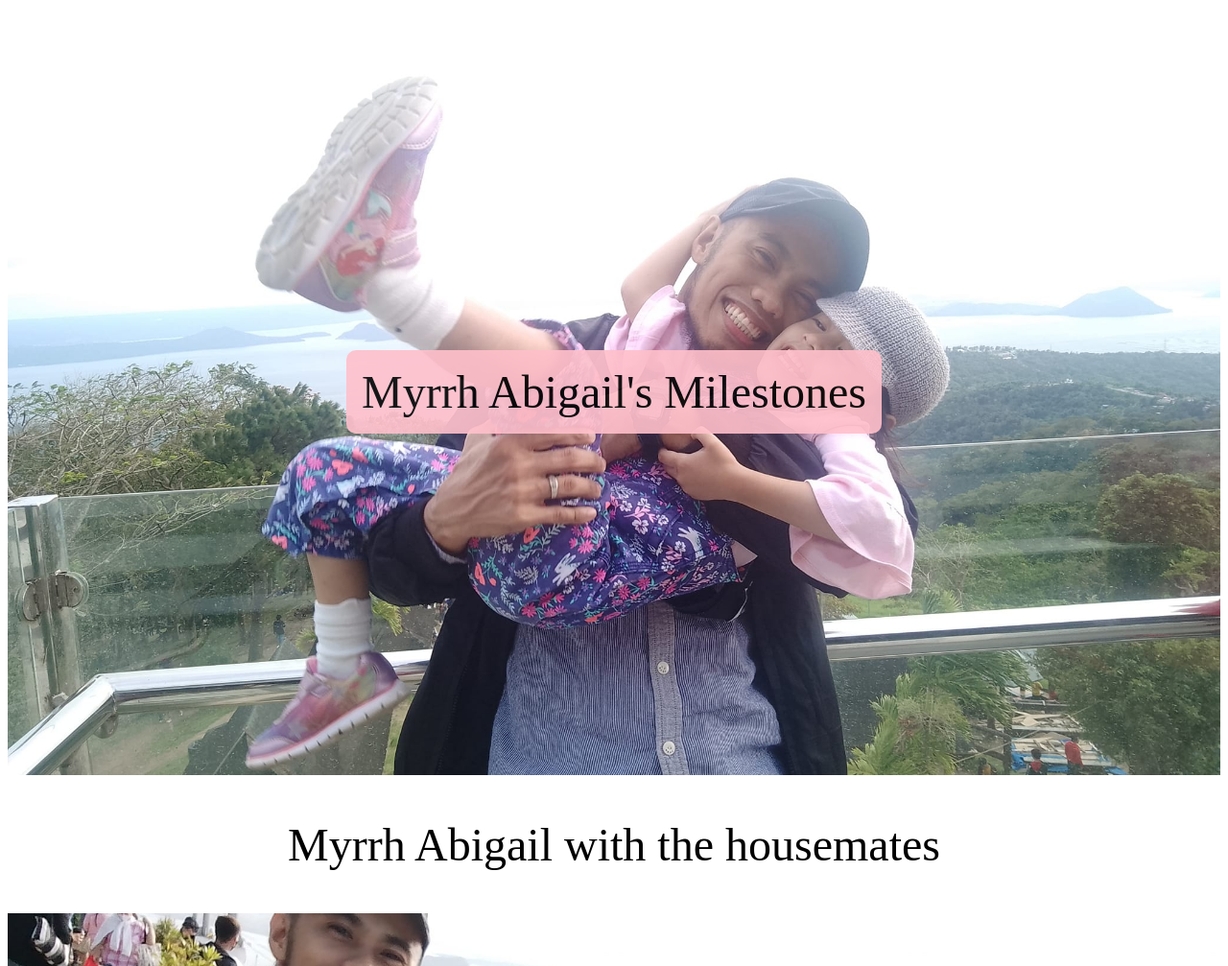
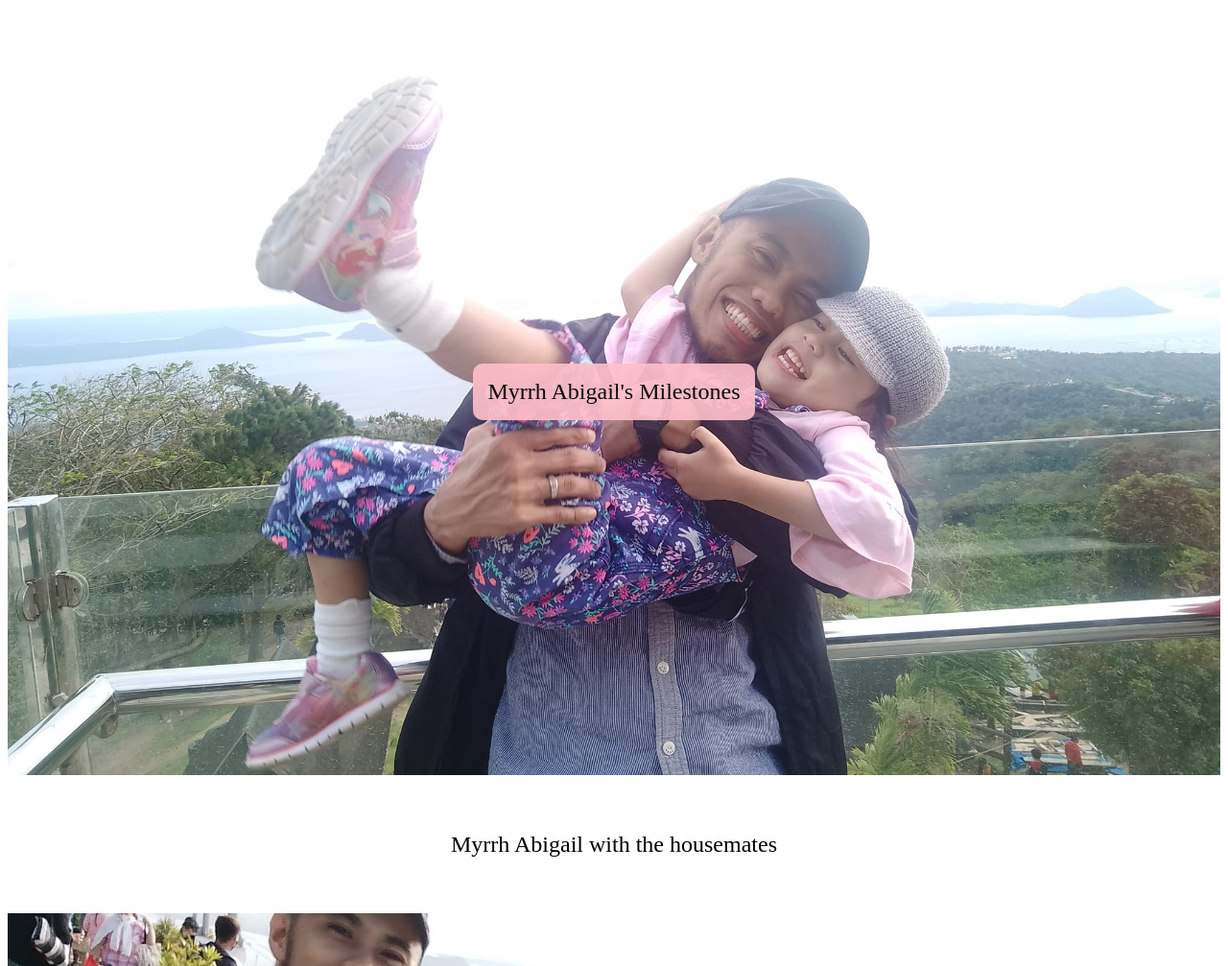
Before and after one commit to jeffchavez-dev/Mira-milestone, a plain HTML site: page index.html in a window 1280 px wide. Shown: the top 1007 px of the page at 96% size. Drawn offline with Linux system fonts and the light colour scheme.

Commit message:
Update style.css

```diff
--- a/style.css
+++ b/style.css
@@ -18,7 +18,7 @@
     display: block;
     background-color: pink;
     padding: 1rem;
-    font-size: 3rem;
+    font-size: 1.5rem;
     border-radius: 10px;
     opacity: .9;
 }
@@ -33,7 +33,7 @@
 .section_one_name {
     color: #000;
     padding: 2em;
-    font-size: 3rem;
+    font-size:  1.5rem;
 }
 
 .image_one {
```
